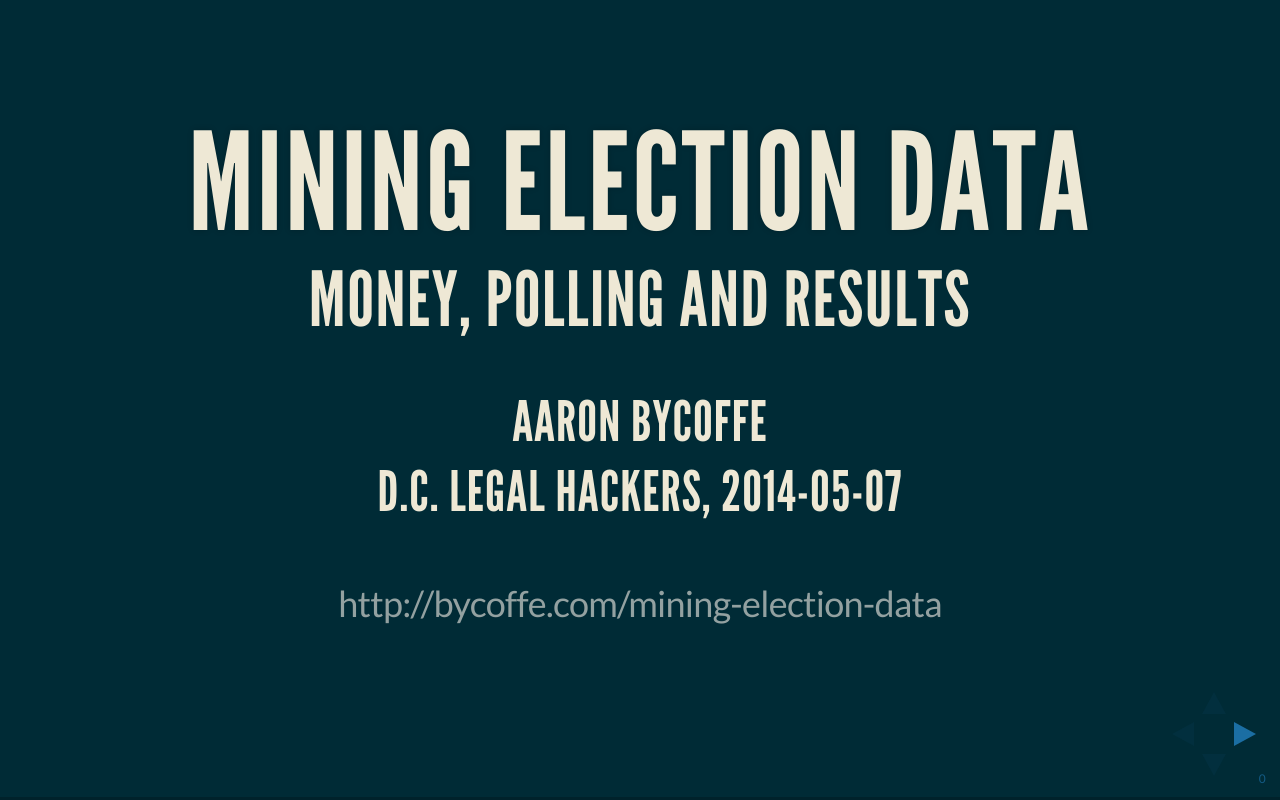
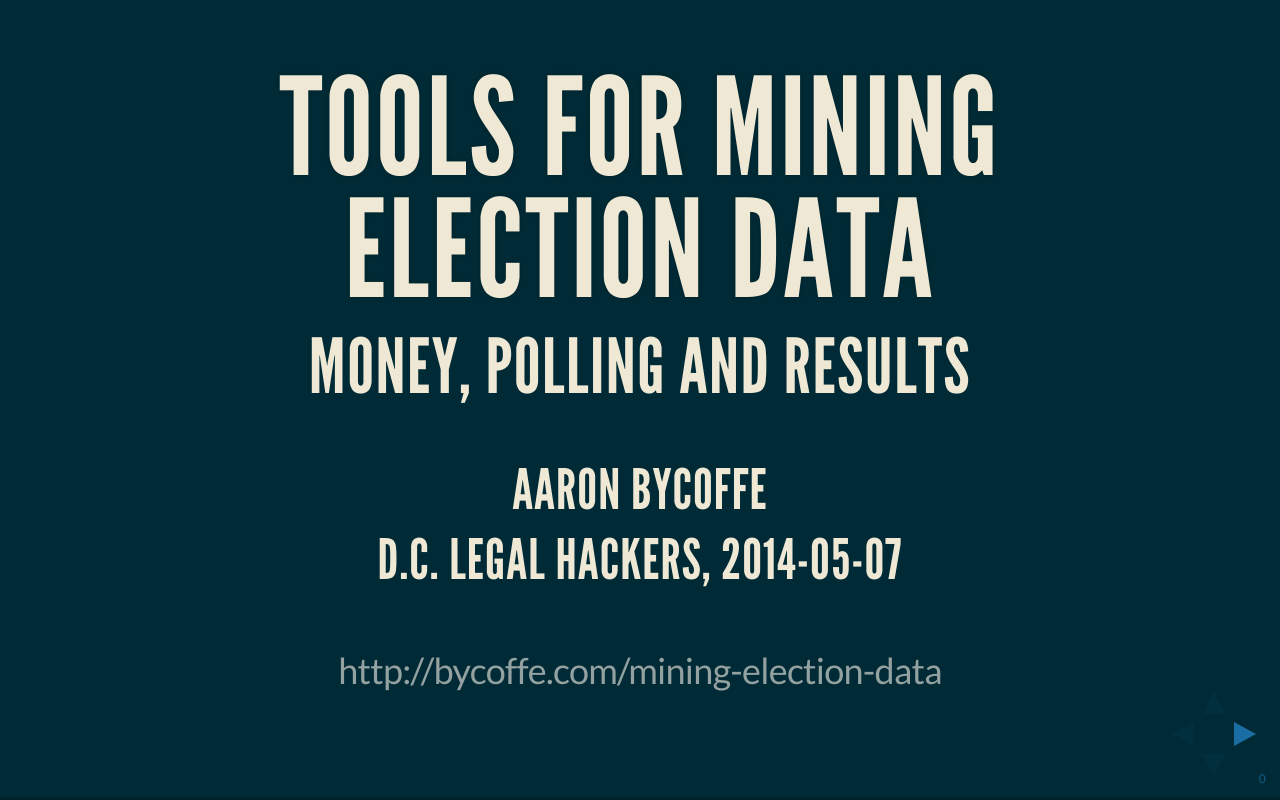
Before and after one commit to bycoffe/mining-election-data, a website: page index.html in a window 1280 px wide. Drawn offline with Linux system fonts and the light colour scheme.

Commit message:
Update title

```diff
--- a/index.html
+++ b/index.html
@@ -4,7 +4,7 @@
 	<head>
 		<meta charset="utf-8">
 
-		<title>Mining Election Data - Aaron Bycoffe</title>
+		<title>Tools For Mining Election Data - Aaron Bycoffe</title>
 
 		<meta name="description" content="A framework for easily creating beautiful presentations using HTML">
 		<meta name="author" content="Hakim El Hattab">
@@ -50,7 +50,7 @@
 			<div class="slides">
 
         <section>
-          <h1>Mining Election Data</h1>
+          <h1>Tools For Mining Election Data</h1>
           <h2>Money, Polling and Results</h2>
           <br/>
           <h3>Aaron Bycoffe</h3>
```
